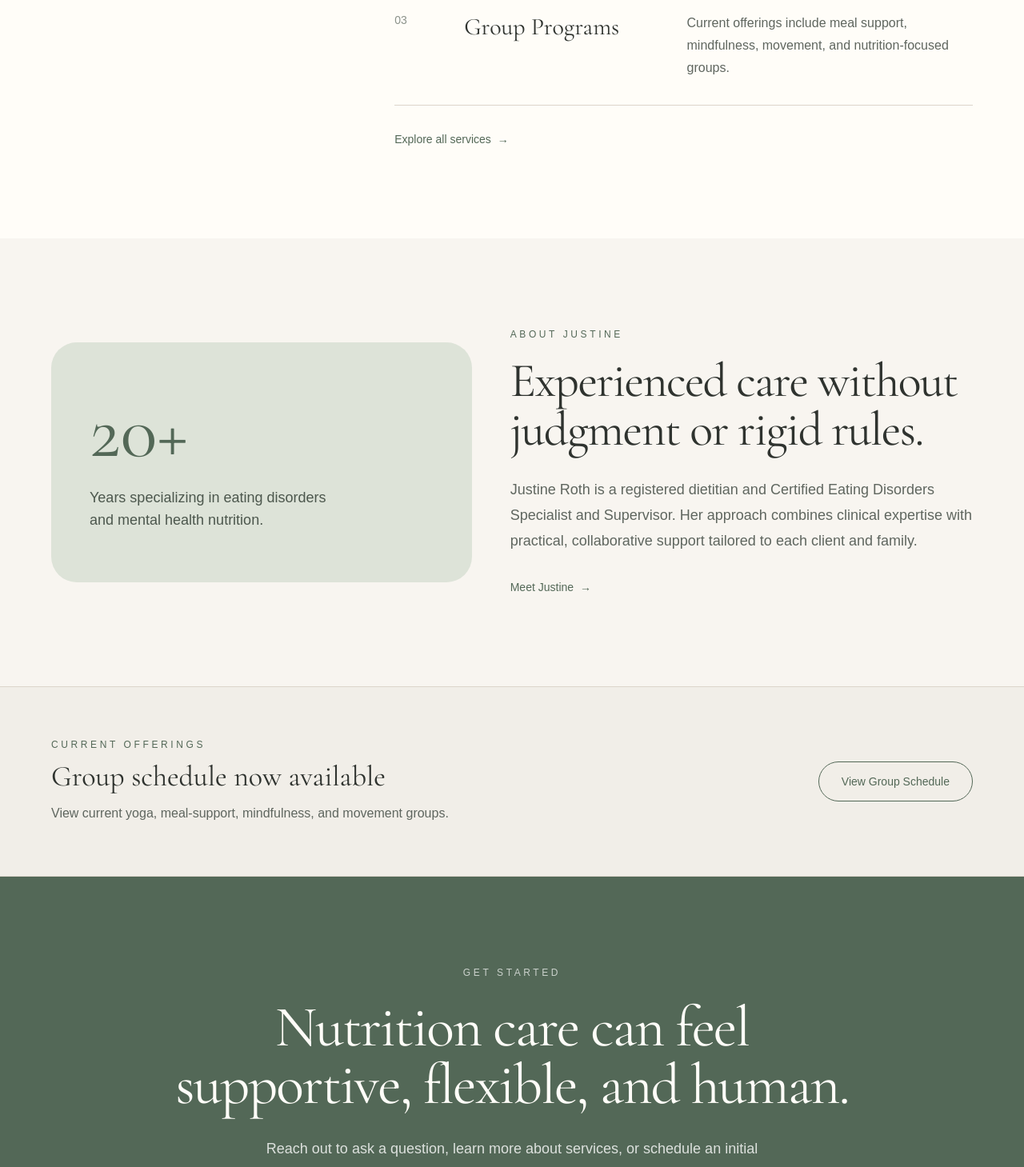
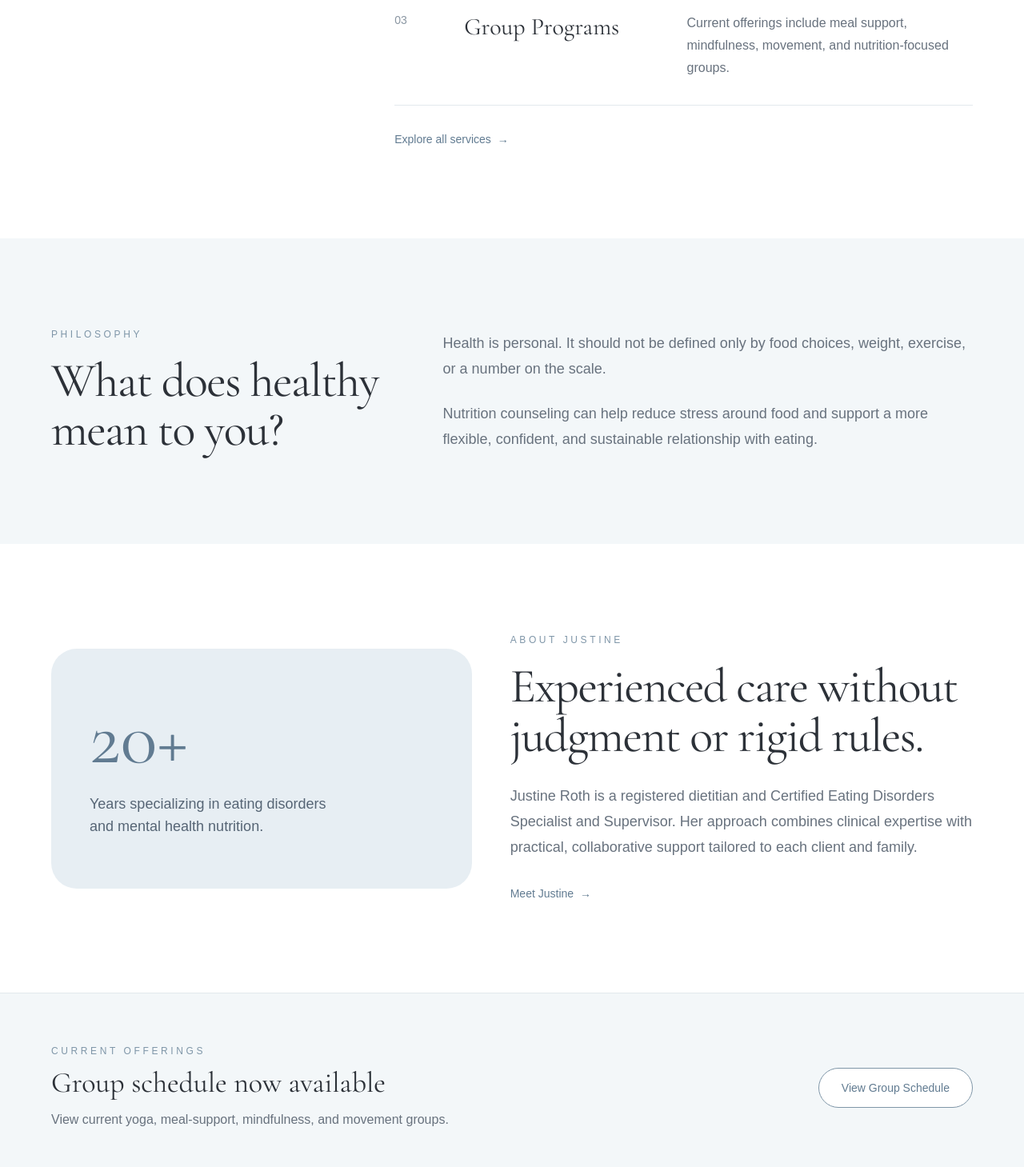
Before and after one commit to justinerothrd/justine-roth-nutrition, a Next.js app: page / in a window 1280 px wide. Shown: the part 1147-2606 px from the top of the page at 80% size. Built offline with nearby package versions, Linux system fonts and the light colour scheme.

Commit message:
Update page.tsx

```diff
--- a/app/page.tsx
+++ b/app/page.tsx
@@ -23,13 +23,13 @@ const services = [
 
 export default function Home() {
   return (
-    <main className="min-h-screen bg-[#F8F5F0] text-[#2F332F]">
+    <main className="min-h-screen bg-[#FCFDFE] text-[#2C3138]">
       {/* Hero */}
       <section className="overflow-hidden px-6 pb-20 pt-16 md:pb-28 md:pt-24">
         <div className="mx-auto max-w-6xl">
           <div className="grid gap-12 lg:grid-cols-[1.35fr_0.65fr] lg:items-end">
             <div>
-              <p className="mb-7 text-xs font-medium uppercase tracking-[0.3em] text-[#536857]">
+              <p className="mb-7 text-xs font-medium uppercase tracking-[0.3em] text-[#7F96A8]">
                 Eating Disorder Nutrition Counseling
               </p>
 
@@ -38,8 +38,8 @@ export default function Home() {
               </h1>
             </div>
 
-            <div className="border-l border-[#CFC7BC] pl-6 lg:mb-3 lg:pl-8">
-              <p className="text-lg leading-8 text-[#5F665F]">
+            <div className="border-l border-[#C9D4DC] pl-6 lg:mb-3 lg:pl-8">
+              <p className="text-lg leading-8 text-[#68727E]">
                 Compassionate, evidence-based nutrition counseling for
                 adolescents, adults, and families navigating eating disorders,
                 ARFID, recovery, and nutrition-related concerns.
@@ -48,14 +48,14 @@ export default function Home() {
               <div className="mt-8 flex flex-col gap-3 sm:flex-row lg:flex-col">
                 <Link
                   href="/contact"
-                  className="inline-flex items-center justify-center rounded-full bg-[#536857] px-7 py-3.5 text-sm text-white transition hover:bg-[#435646]"
+                  className="inline-flex items-center justify-center rounded-full bg-[#7F96A8] px-7 py-3.5 text-sm text-white transition hover:bg-[#687F92]"
                 >
                   Schedule a Consultation
                 </Link>
 
                 <Link
                   href="/about"
-                  className="inline-flex items-center justify-center rounded-full border border-[#AEB5AA] px-7 py-3.5 text-sm text-[#536857] transition hover:bg-[#FFFDF8]"
+                  className="inline-flex items-center justify-center rounded-full border border-[#C9D4DC] bg-white px-7 py-3.5 text-sm text-[#617B91] transition hover:bg-[#F3F7F9]"
                 >
                   Learn About Justine
                 </Link>
@@ -63,9 +63,9 @@ export default function Home() {
             </div>
           </div>
 
-          <div className="mt-16 h-px bg-[#DCD5CB]" />
+          <div className="mt-16 h-px bg-[#E3E9ED]" />
 
-          <div className="mt-6 flex flex-col gap-2 text-sm text-[#727870] sm:flex-row sm:items-center sm:justify-between">
+          <div className="mt-6 flex flex-col gap-2 text-sm text-[#68727E] sm:flex-row sm:items-center sm:justify-between">
             <p>Justine Roth, MS, RD, CEDS-S</p>
             <p>Over 20 years of specialized experience</p>
           </div>
@@ -73,11 +73,11 @@ export default function Home() {
       </section>
 
       {/* Services */}
-      <section className="bg-[#FFFDF8] px-6 py-20 md:py-28">
+      <section className="bg-white px-6 py-20 md:py-28">
         <div className="mx-auto max-w-6xl">
           <div className="grid gap-10 md:grid-cols-[0.7fr_1.3fr]">
             <div>
-              <p className="text-xs font-medium uppercase tracking-[0.3em] text-[#536857]">
+              <p className="text-xs font-medium uppercase tracking-[0.3em] text-[#7F96A8]">
                 Services
               </p>
 
@@ -86,20 +86,20 @@ export default function Home() {
               </h2>
             </div>
 
-            <div className="border-t border-[#DCD5CB]">
+            <div className="border-t border-[#E3E9ED]">
               {services.map((service) => (
                 <article
                   key={service.title}
-                  className="grid gap-4 border-b border-[#DCD5CB] py-8 sm:grid-cols-[55px_1fr] sm:gap-8"
+                  className="grid gap-4 border-b border-[#E3E9ED] py-8 sm:grid-cols-[55px_1fr] sm:gap-8"
                 >
-                  <p className="text-sm text-[#8B928A]">{service.number}</p>
+                  <p className="text-sm text-[#8A96A2]">{service.number}</p>
 
                   <div className="grid gap-4 md:grid-cols-[0.8fr_1.2fr] md:gap-10">
                     <h3 className="font-display text-3xl leading-tight">
                       {service.title}
                     </h3>
 
-                    <p className="leading-7 text-[#5F665F]">
+                    <p className="leading-7 text-[#68727E]">
                       {service.description}
                     </p>
                   </div>
@@ -108,7 +108,7 @@ export default function Home() {
 
               <Link
                 href="/services"
-                className="mt-8 inline-flex items-center gap-2 text-sm font-medium text-[#536857] hover:underline"
+                className="mt-8 inline-flex items-center gap-2 text-sm font-medium text-[#617B91] hover:underline"
               >
                 Explore all services
                 <span aria-hidden="true">→</span>
@@ -118,22 +118,50 @@ export default function Home() {
         </div>
       </section>
 
+      {/* Philosophy */}
+      <section className="bg-[#F3F7F9] px-6 py-20 md:py-28">
+        <div className="mx-auto grid max-w-6xl gap-12 md:grid-cols-[0.8fr_1.2fr] md:items-center">
+          <div>
+            <p className="text-xs font-medium uppercase tracking-[0.3em] text-[#7F96A8]">
+              Philosophy
+            </p>
+
+            <h2 className="font-display mt-5 text-5xl font-normal leading-[1.02] tracking-[-0.025em] sm:text-6xl">
+              What does healthy mean to you?
+            </h2>
+          </div>
+
+          <div className="space-y-6 text-lg leading-8 text-[#68727E]">
+            <p>
+              Health is personal. It should not be defined only by food
+              choices, weight, exercise, or a number on the scale.
+            </p>
+
+            <p>
+              Nutrition counseling can help reduce stress around food and
+              support a more flexible, confident, and sustainable relationship
+              with eating.
+            </p>
+          </div>
+        </div>
+      </section>
+
       {/* Experience */}
-      <section className="px-6 py-20 md:py-28">
+      <section className="bg-white px-6 py-20 md:py-28">
         <div className="mx-auto grid max-w-6xl gap-12 md:grid-cols-[1fr_1.1fr] md:items-center">
-          <div className="rounded-[2rem] bg-[#DDE3D8] px-8 py-12 sm:px-12 sm:py-16">
-            <p className="font-display text-7xl leading-none text-[#536857] sm:text-8xl">
+          <div className="rounded-[2rem] bg-[#E7EEF3] px-8 py-12 sm:px-12 sm:py-16">
+            <p className="font-display text-7xl leading-none text-[#617B91] sm:text-8xl">
               20+
             </p>
 
-            <p className="mt-5 max-w-xs text-lg leading-7 text-[#4C574D]">
+            <p className="mt-5 max-w-xs text-lg leading-7 text-[#566575]">
               Years specializing in eating disorders and mental health
               nutrition.
             </p>
           </div>
 
           <div>
-            <p className="text-xs font-medium uppercase tracking-[0.3em] text-[#536857]">
+            <p className="text-xs font-medium uppercase tracking-[0.3em] text-[#7F96A8]">
               About Justine
             </p>
 
@@ -141,7 +169,7 @@ export default function Home() {
               Experienced care without judgment or rigid rules.
             </h2>
 
-            <p className="mt-7 text-lg leading-8 text-[#5F665F]">
+            <p className="mt-7 text-lg leading-8 text-[#68727E]">
               Justine Roth is a registered dietitian and Certified Eating
               Disorders Specialist and Supervisor. Her approach combines
               clinical expertise with practical, collaborative support tailored
@@ -150,7 +178,7 @@ export default function Home() {
 
             <Link
               href="/about"
-              className="mt-8 inline-flex items-center gap-2 text-sm font-medium text-[#536857] hover:underline"
+              className="mt-8 inline-flex items-center gap-2 text-sm font-medium text-[#617B91] hover:underline"
             >
               Meet Justine
               <span aria-hidden="true">→</span>
@@ -160,10 +188,10 @@ export default function Home() {
       </section>
 
       {/* Groups */}
-      <section className="border-y border-[#DCD5CB] bg-[#F1EEE8] px-6 py-16">
+      <section className="border-y border-[#E3E9ED] bg-[#F3F7F9] px-6 py-16">
         <div className="mx-auto flex max-w-6xl flex-col gap-8 md:flex-row md:items-center md:justify-between">
           <div>
-            <p className="text-xs font-medium uppercase tracking-[0.3em] text-[#536857]">
+            <p className="text-xs font-medium uppercase tracking-[0.3em] text-[#7F96A8]">
               Current Offerings
             </p>
 
@@ -171,7 +199,7 @@ export default function Home() {
               Group schedule now available
             </h2>
 
-            <p className="mt-3 max-w-2xl leading-7 text-[#5F665F]">
+            <p className="mt-3 max-w-2xl leading-7 text-[#68727E]">
               View current yoga, meal-support, mindfulness, and movement
               groups.
             </p>
@@ -179,7 +207,7 @@ export default function Home() {
 
           <Link
             href="/groups"
-            className="inline-flex shrink-0 items-center justify-center rounded-full border border-[#536857] px-7 py-3.5 text-sm text-[#536857] transition hover:bg-[#536857] hover:text-white"
+            className="inline-flex shrink-0 items-center justify-center rounded-full border border-[#7F96A8] bg-white px-7 py-3.5 text-sm text-[#617B91] transition hover:bg-[#7F96A8] hover:text-white"
           >
             View Group Schedule
           </Link>
@@ -187,24 +215,24 @@ export default function Home() {
       </section>
 
       {/* CTA */}
-      <section className="bg-[#536857] px-6 py-20 text-[#FFFDF8] md:py-28">
-        <div className="mx-auto max-w-5xl text-center">
-          <p className="text-xs font-medium uppercase tracking-[0.3em] text-white/70">
+      <section className="bg-[#DCE7EE] px-6 py-20 text-center md:py-28">
+        <div className="mx-auto max-w-5xl">
+          <p className="text-xs font-medium uppercase tracking-[0.3em] text-[#617B91]">
             Get Started
           </p>
 
-          <h2 className="font-display mx-auto mt-6 max-w-4xl text-5xl font-normal leading-[1] tracking-[-0.025em] sm:text-6xl md:text-7xl">
+          <h2 className="font-display mx-auto mt-6 max-w-4xl text-5xl font-normal leading-[1] tracking-[-0.025em] text-[#2C3138] sm:text-6xl md:text-7xl">
             Nutrition care can feel supportive, flexible, and human.
           </h2>
 
-          <p className="mx-auto mt-7 max-w-2xl text-lg leading-8 text-white/80">
+          <p className="mx-auto mt-7 max-w-2xl text-lg leading-8 text-[#68727E]">
             Reach out to ask a question, learn more about services, or schedule
             an initial consultation.
           </p>
 
           <Link
             href="/contact"
-            className="mt-10 inline-flex rounded-full bg-[#FFFDF8] px-8 py-4 text-sm font-medium text-[#536857] transition hover:bg-white"
+            className="mt-10 inline-flex rounded-full bg-[#7F96A8] px-8 py-4 text-sm font-medium text-white transition hover:bg-[#687F92]"
           >
             Contact Justine
           </Link>
```
